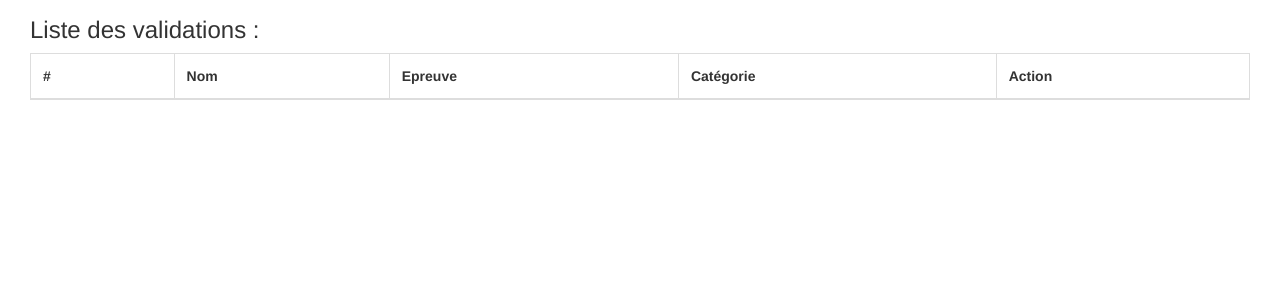
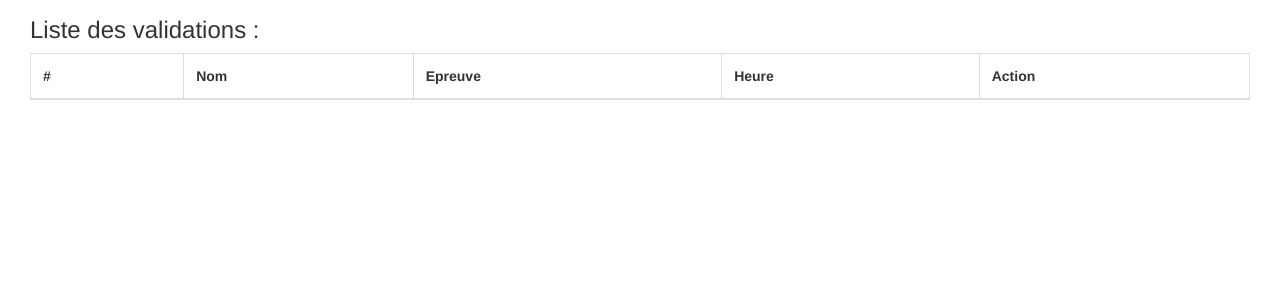
Before and after one commit to Crypt0-M3lon/k6, a Django app: page /admin/validations in a window 1280 px wide. Shown: the part 51-351 px from the top of the page. Run offline with Django 3.2, Linux system fonts and the light colour scheme; the visitor is signed in with stand-in values (Sample User, id 1); data that the repository does not hold is empty; some libraries are stand-ins or nearby versions.

Commit message:
Title of the table

```diff
--- a/site_ctf/templates/staff/view_validations.html
+++ b/site_ctf/templates/staff/view_validations.html
@@ -13,7 +13,7 @@
         <th>#</th>
         <th>Nom</th>
         <th>Epreuve</th>
-        <th>Catégorie</th>
+        <th>Heure</th>
         <th>Action</th>
       </tr>
     </thead>
```
